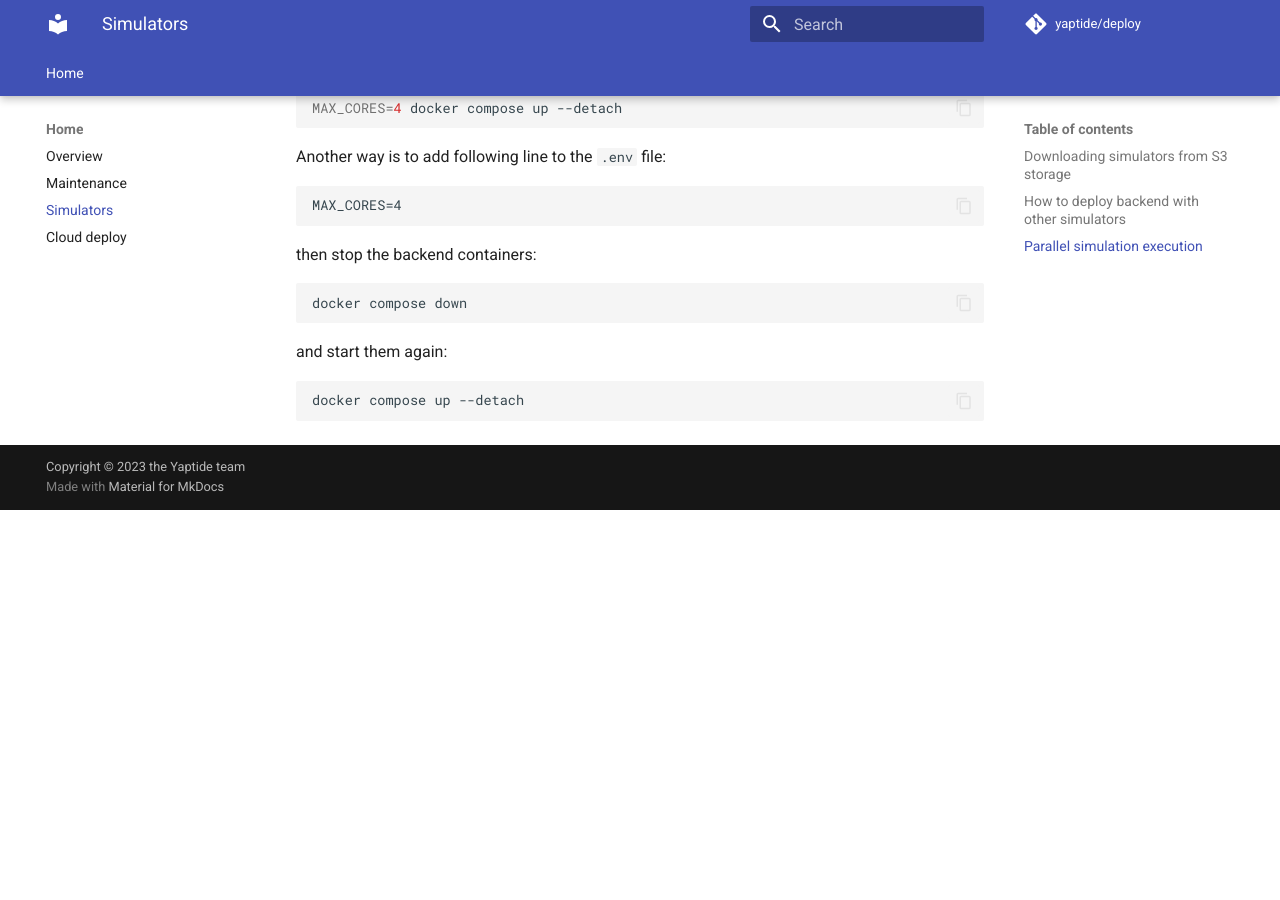
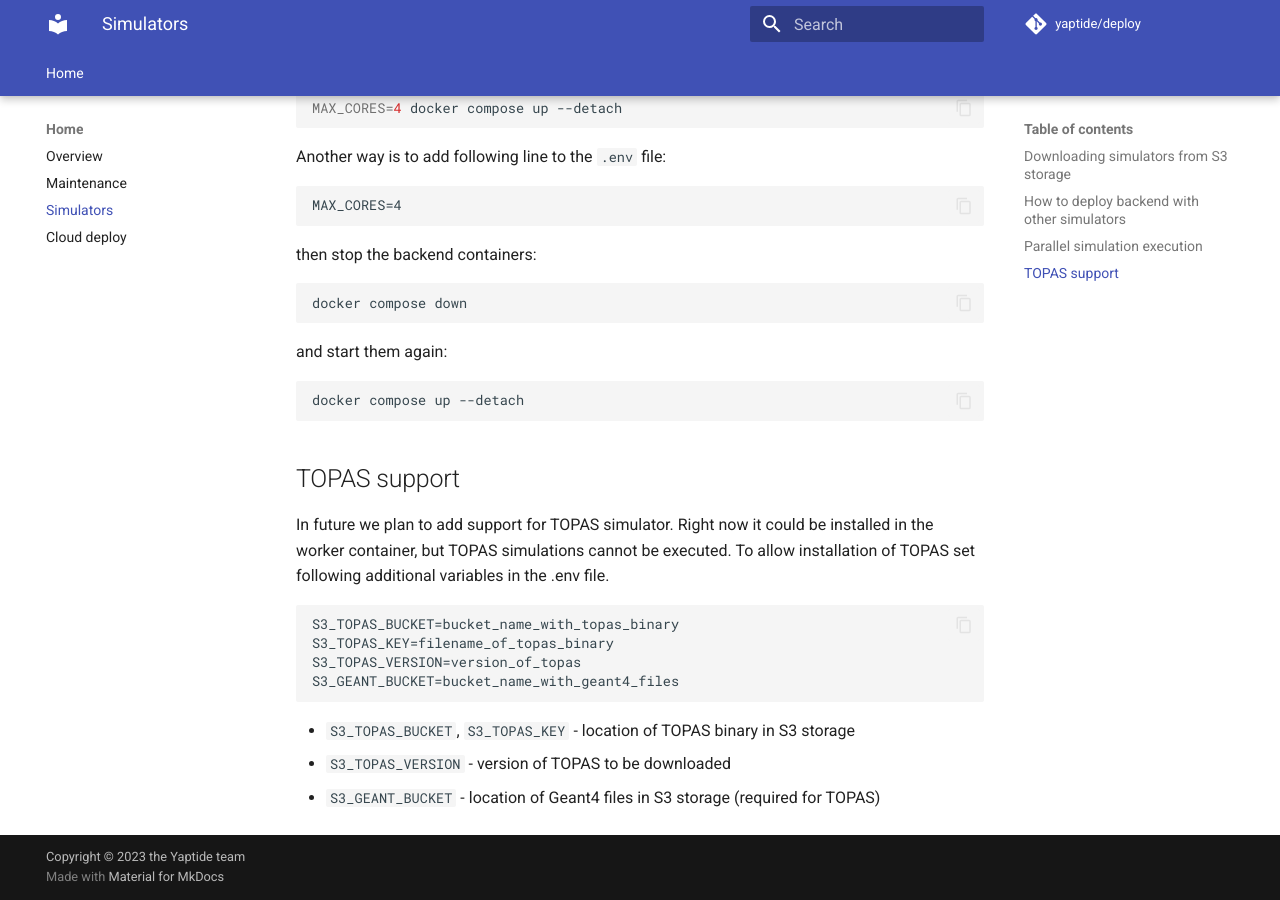
Before and after one commit to yaptide/deploy, an MkDocs documentation site: the page built from docs/simulators.md, in a window 1280 px wide and 900 px high, scrolled down 1596 px. Built offline with MkDocs 1.6.1 and Material for MkDocs 9.7.7, drawn with Linux system fonts in a browser that asks for light colours; comment, search, counter and statistics services are not loaded; before the commit the page ends 2106 px from its top, so only the background shows below that; some of the changed text lies outside the part shown.

Commit message:
Update simulators.md (#57)
* Update simulators.md

* Update simulators.md

* Update simulators.md

* Update docs/simulators.md

---------

Co-authored-by: Leszek Grzanka <leszek.grzanka@gmail.com>

````diff
--- a/docs/simulators.md
+++ b/docs/simulators.md
@@ -26,7 +26,6 @@ This contents of this file are following:
 * `S3_ENDPOINT`, `S3_ACCESS_KEY`, `S3_SECRET_KEY` - credentials to access S3 storage
 * `S3_SHIELDHIT_BUCKET`, `S3_SHIELDHIT_KEY` - location of SHIELD-HIT12A binary in S3 storage
 * `S3_ENCRYPTION_PASSWORD`, `S3_ENCRYPTION_SALT` - password and salt to decrypt SHIELD-HIT12A binary
-
 
 ## How to deploy backend with other simulators
 
@@ -92,3 +91,17 @@ and start them again:
 ```bash
 docker compose up --detach
 ```
+
+## TOPAS support
+In future we plan to add support for TOPAS simulator. Right now it could be installed in the worker container, but TOPAS simulations cannot be executed. To allow installation of TOPAS set following additional variables in the .env file.
+
+```
+S3_TOPAS_BUCKET=bucket_name_with_topas_binary
+S3_TOPAS_KEY=filename_of_topas_binary
+S3_TOPAS_VERSION=version_of_topas
+S3_GEANT_BUCKET=bucket_name_with_geant4_files
+```
+
+* `S3_TOPAS_BUCKET`, `S3_TOPAS_KEY` - location of TOPAS binary in S3 storage
+* `S3_TOPAS_VERSION` - version of TOPAS to be downloaded
+* `S3_GEANT_BUCKET` - location of Geant4 files in S3 storage (required for TOPAS)
````
Also changed, not shown: other parts of docs/simulators.md (+1 -1 lines).
